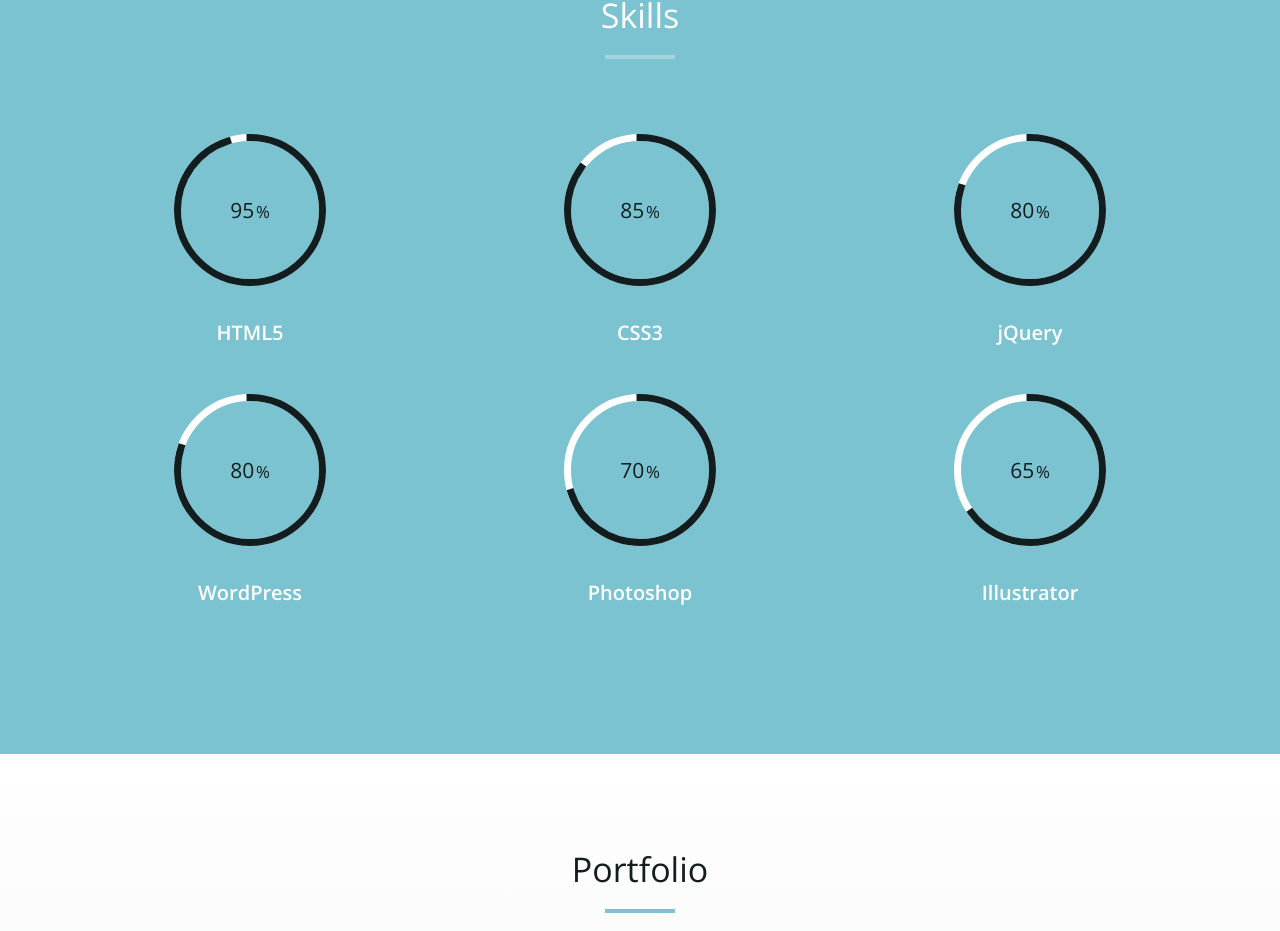
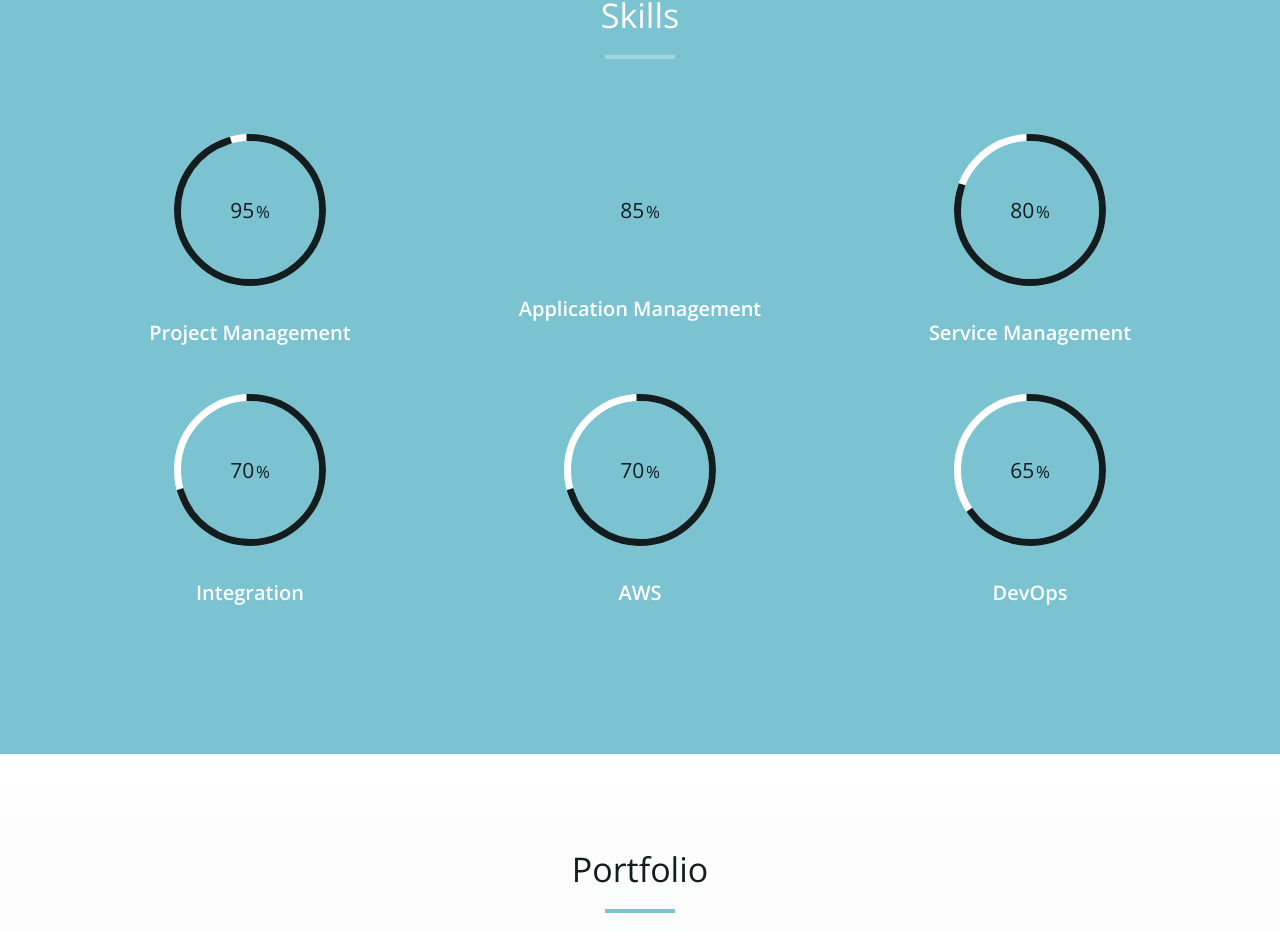
Before and after one commit to gmalpa/Website, a plain HTML site: page index.html in a window 1280 px wide. Shown: the part 1716-2647 px from the top of the page. Drawn offline with nearby package versions, Linux system fonts and the light colour scheme.

Commit message:
updated wheel lists

```diff
--- a/index.html
+++ b/index.html
@@ -99,22 +99,22 @@
     </div>
     <div class="row">
       <div class="col-md-4 col-sm-6 skill"> <span class="chart" data-percent="95"> <span class="percent">95</span> </span>
-        <h4>HTML5</h4>
+        <h4>Project Management</h4>
       </div>
-      <div class="col-md-4 col-sm-6 skill"> <span class="chart" data-percent="85"> <span class="percent">85</span> </span>
-        <h4>CSS3</h4>
+      <div class="col-md-4 col-sm-6 skill"> <span class="chawrt" data-percent="85"> <span class="percent">85</span> </span>
+        <h4>Application Management</h4>
       </div>
       <div class="col-md-4 col-sm-6 skill"> <span class="chart" data-percent="80"> <span class="percent">80</span> </span>
-        <h4>jQuery</h4>
+        <h4>Service Management</h4>
       </div>
-      <div class="col-md-4 col-sm-6 skill"> <span class="chart" data-percent="80"> <span class="percent">80</span> </span>
-        <h4>WordPress</h4>
+      <div class="col-md-4 col-sm-6 skill"> <span class="chart" data-percent="70"> <span class="percent">80</span> </span>
+        <h4>Integration</h4>
       </div>
       <div class="col-md-4 col-sm-6 skill"> <span class="chart" data-percent="70"> <span class="percent">70</span> </span>
-        <h4>Photoshop</h4>
+        <h4>AWS</h4>
       </div>
       <div class="col-md-4 col-sm-6 skill"> <span class="chart" data-percent="65"> <span class="percent">65</span> </span>
-        <h4>Illustrator</h4>
+        <h4>DevOps</h4>
       </div>
     </div>
   </div>
```
